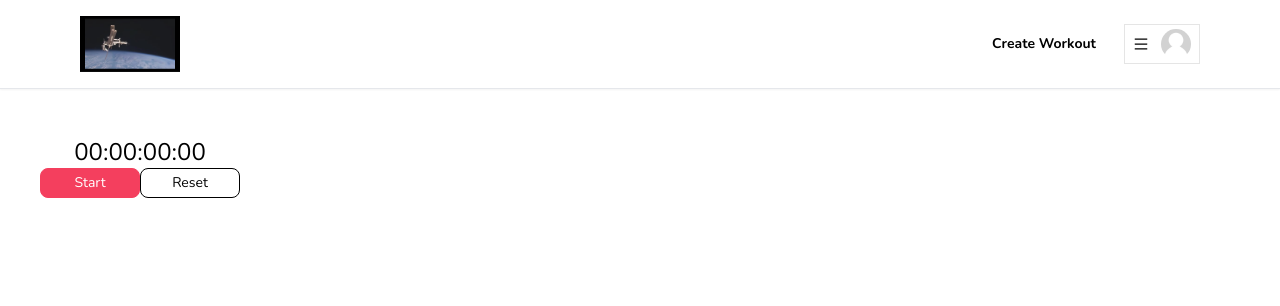
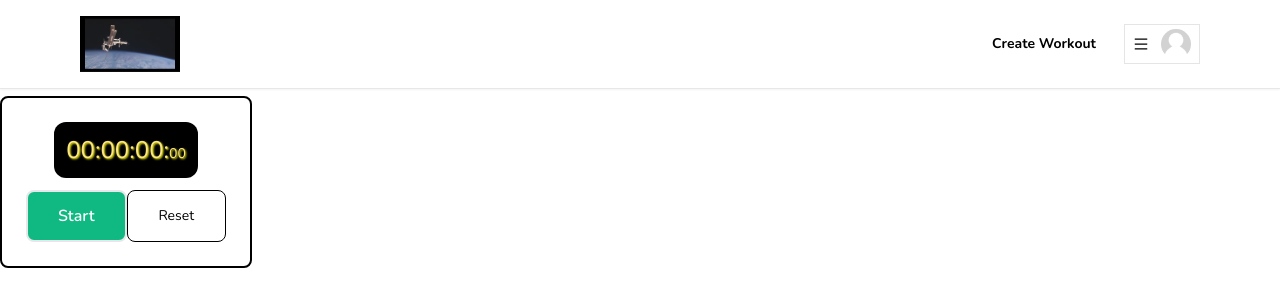
Before and after one commit to paola-pc/WorkItOut-web, a Next.js app: page / in a window 1280 px wide. Shown: the top 306 px of the page. Built offline with nearby package versions, Linux system fonts and the light colour scheme.

Commit message:
WIP: Stopwatch style

```diff
--- a/app/components/Button.tsx
+++ b/app/components/Button.tsx
@@ -8,9 +8,10 @@ interface ButtonProps {
   outline?: boolean;
   small?: boolean;
   icon?: IconType;
+  color?: string;
 }
 
-const Button: React.FC<ButtonProps> = ( { label, onClick, disabled, outline, small, icon: Icon}) => {
+const Button: React.FC<ButtonProps> = ( { label, onClick, disabled, outline, small, icon: Icon, color}) => {
   return (
     <button
       onClick={onClick}
@@ -23,8 +24,8 @@ const Button: React.FC<ButtonProps> = ( { label, onClick, disabled, outline, sma
         rounded-lg
         hover:opacity-80
         transition
-        ${outline ? 'bg-white' : 'bg-rose-500'}
-        ${outline ? 'border-black' : 'border-rose-500'}
+        ${outline ? 'bg-white' : `${color || 'bg-rose-500'}`}
+        ${outline ? 'border-black' : `${color || 'bg-rose-500'}`}
         ${outline ? 'text-black' : 'text-white'}
         ${small ? 'py-1' : 'py-3'}
         ${small ? 'text-sm' : 'text-md'}
--- a/app/components/stopwatch/Stopwatch.tsx
+++ b/app/components/stopwatch/Stopwatch.tsx
@@ -30,15 +30,30 @@ const Stopwatch = () => {
 
   return (
     <div className="relative">
-      <div className="absolute mt-24 flex flex-col items-center p-10 ">
-        <div id="time-container" className="text-2xl">
-          <span>{hours.toString().padStart(2, '0')}:</span>
-          <span>{minutes.toString().padStart(2, '0')}:</span>
-          <span>{seconds.toString().padStart(2, '0')}:</span>
-          <span>{milliseconds.toString().padStart(2, '0')}</span>
+      <div className="absolute mt-24 flex flex-col items-center p-6
+        border border-black border-2
+        rounded-lg
+        text-neutral-900
+
+      ">
+        <div id="time-container"
+          className="
+            text-2xl
+            text-amber-200
+            bg-black
+            rounded-xl
+            p-3 mb-3
+
+          "
+        >
+          <span style={{ textShadow: '1px 1px 2px yellow'}}>{hours.toString().padStart(2, '0')}:</span>
+          <span style={{ textShadow: '1px 1px 2px yellow' }}>{minutes.toString().padStart(2, '0')}:</span>
+          <span style={{ textShadow: '1px 1px 2px yellow' }}>{seconds.toString().padStart(2, '0')}:</span>
+          <span style={{ textShadow: '1px 1px 2px yellow' }} className="text-sm">{milliseconds.toString().padStart(2, '0')}</span>
         </div>
         <div id="button-container" className="flex w-[200px]">
-          <Button label={isRunning ? 'Pause' : 'Start'} onClick={startStop} small/>
+          <Button label={isRunning ? 'Pause' : 'Start'} onClick={startStop}
+            color={ !isRunning ? 'bg-emerald-500' : undefined } />
           <Button label="Reset" onClick={reset} small outline/>
         </div>
       </div>
```
